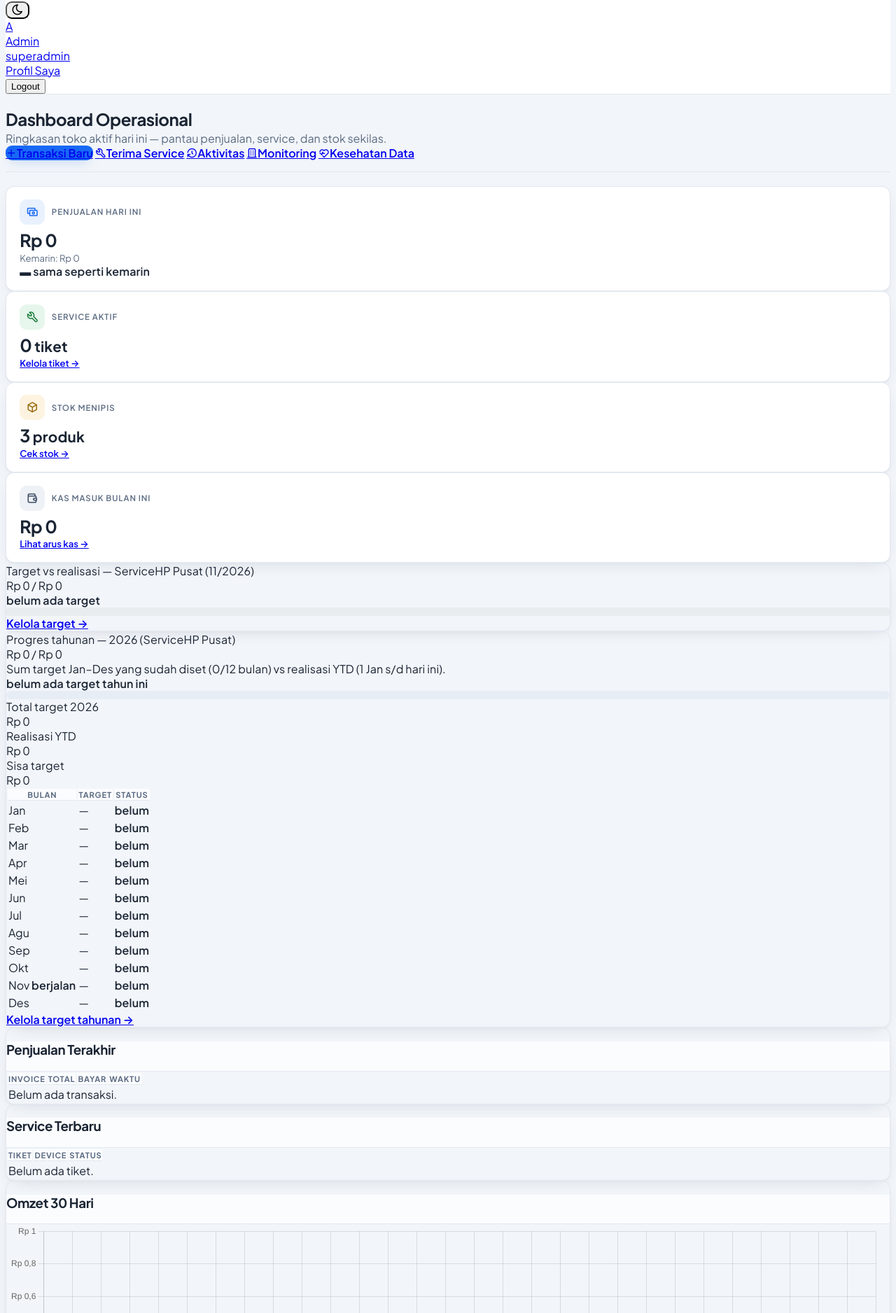
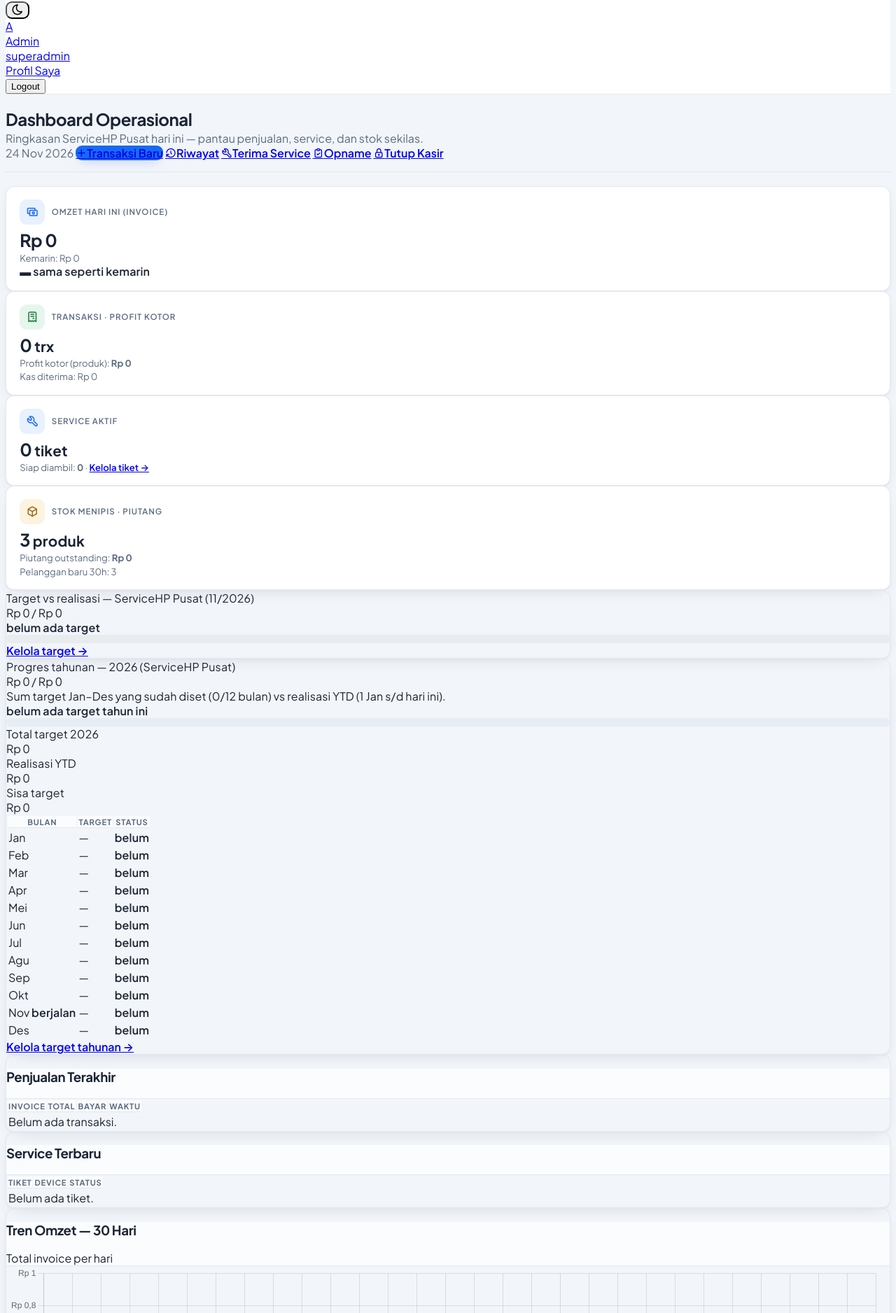
Before and after one commit to linducip2208/service-hp, a Laravel app: page / in a window 1280 px wide. Shown: the part 1593-3469 px from the top of the page at 70% size. Run offline with Laravel 12, Linux system fonts and the light colour scheme; a user stored in the database is signed in; data comes from the database, SQL or seed files in the repository; data that the repository does not hold is empty; some libraries are stand-ins or nearby versions.

Commit message:
Fase 2c: dashboard operasional (KPI, tren terpisah, urgensi, peran, cabang)

```diff
--- a/app/Http/Controllers/DashboardController.php
+++ b/app/Http/Controllers/DashboardController.php
@@ -12,7 +12,7 @@ class DashboardController extends Controller
         $storeId = session('active_store_id') ?? auth()->user()->active_store_id ?? null;
         $role = auth()->user()->role ?? null;
 
-        $data = \App\Services\Dashboard\DashboardService::forStore($storeId ? (int) $storeId : null, $role);
+        $data = \App\Services\Dashboard\DashboardService::forStore($storeId ? (int) $storeId : null, $role, auth()->id());
 
         return view('dashboard', $data);
     }
--- a/app/Services/Dashboard/DashboardService.php
+++ b/app/Services/Dashboard/DashboardService.php
@@ -20,15 +20,15 @@ use Illuminate\Support\Facades\Schema;
  */
 class DashboardService
 {
-    public static function forStore(?int $storeId, ?string $role): array
+    public static function forStore(?int $storeId, ?string $role, ?int $userId = null): array
     {
-        $svc = new self($storeId, $role);
+        $svc = new self($storeId, $role, $userId);
         return $svc->build();
     }
 
     private bool $partial = false;
 
-    public function __construct(private ?int $storeId, private ?string $role) {}
+    public function __construct(private ?int $storeId, private ?string $role, private ?int $userId = null) {}
 
     public function build(): array
     {
@@ -59,6 +59,7 @@ class DashboardService
             'targetWidget' => $this->targetWidget(),
             'annualTarget' => $this->annualTarget(),
             'branchSummary' => $this->branchSummary($today),
+            'myTickets' => $this->myTickets(),
         ];
         $data['partial'] = $this->partial;
 
@@ -363,6 +364,20 @@ class DashboardService
         }
     }
 
+    /** Tiket aktif yang ditugaskan ke teknisi login (panel peran teknisi). */
+    private function myTickets(): mixed
+    {
+        return $this->safe(function () {
+            if ($this->role !== 'teknisi' || !$this->userId || !$this->has('service_tickets')) return collect();
+            return DB::table('service_tickets')
+                ->when($this->storeId, fn($q) => $q->where('store_id', $this->storeId))
+                ->where('technician_id', $this->userId)
+                ->whereNotIn('status', ['diserahkan', 'batal'])
+                ->orderByRaw("CASE WHEN priority = 'mendesak' THEN 0 ELSE 1 END")
+                ->orderBy('created_at')->limit(10)->get();
+        }, collect());
+    }
+
     private function branchSummary(string $today): ?array
     {
         try {
--- a/resources/views/dashboard.blade.php
+++ b/resources/views/dashboard.blade.php
@@ -3,14 +3,25 @@
 @section('content')
 <div class="page-header d-print-none no-print">
   <div class="row align-items-center">
-    <div class="col"><h2 class="page-title">Dashboard Operasional</h2><div class="text-secondary">Ringkasan toko aktif hari ini — pantau penjualan, service, dan stok sekilas.</div></div>
-    <div class="col-auto ms-auto d-flex flex-wrap gap-2">
+    <div class="col">
+      <h2 class="page-title">Dashboard Operasional</h2>
+      <div class="text-secondary">Ringkasan {{ $targetWidget['store_name'] ?? 'toko aktif' }} hari ini — pantau penjualan, service, dan stok sekilas.</div>
+      @if(!empty($partial))
+        <div class="mt-1"><span class="badge bg-yellow-lt" title="Sebagian widget gagal dimuat (lihat log)"><i class="ti ti-alert-triangle me-1"></i>Sebagian data tidak termuat</span></div>
+      @endif
+    </div>
+    <div class="col-auto ms-auto d-flex flex-wrap gap-2 align-items-center">
+      <span class="text-secondary small d-none d-md-inline">{{ now()->format('d M Y') }}</span>
+      @if(in_array(auth()->user()->role ?? '', ['superadmin','owner','admin','kasir']))
       <a href="{{ route('pos.index') }}" class="btn btn-primary"><i class="ti ti-plus me-1"></i>Transaksi Baru</a>
+      <a href="{{ route('sales.index') }}" class="btn btn-outline-secondary"><i class="ti ti-history me-1"></i>Riwayat</a>
+      @endif
       <a href="{{ route('services.create') }}" class="btn btn-outline-primary"><i class="ti ti-tool me-1"></i>Terima Service</a>
-      <a href="{{ route('activity') }}" class="btn btn-outline-secondary"><i class="ti ti-history me-1"></i>Aktivitas</a>
+      @if(in_array(auth()->user()->role ?? '', ['superadmin','owner','admin','gudang']))
+      <a href="{{ route('stocks.opname') }}" class="btn btn-outline-secondary"><i class="ti ti-clipboard-check me-1"></i>Opname</a>
+      @endif
       @if(in_array(auth()->user()->role ?? '', ['superadmin','owner']))
-      <a href="{{ route('stores.monitor') }}" class="btn btn-outline-success"><i class="ti ti-building me-1"></i>Monitoring</a>
-      <a href="{{ route('health') }}" class="btn btn-outline-danger"><i class="ti ti-heartbeat me-1"></i>Kesehatan Data</a>
+      <a href="{{ route('sales.closing') }}" class="btn btn-outline-warning"><i class="ti ti-lock me-1"></i>Tutup Kasir</a>
       @endif
     </div>
   </div>
@@ -19,67 +30,81 @@
   <div class="col-sm-6 col-lg-3">
     <div class="card corp-kpi">
       <div class="card-body">
-        <div class="corp-kpi-top"><span class="corp-kpi-icon blue"><i class="ti ti-cash"></i></span><span class="corp-kpi-label">Penjualan hari ini</span></div>
-        <div class="corp-kpi-value">
-          Rp {{ number_format($stats['penjualan_hari_ini'] ?? 0,0,',','.') }}
-        </div>
-        <div class="corp-kpi-sub">
-          Kemarin: Rp {{ number_format($stats['penjualan_kemarin'] ?? 0,0,',','.') }}
-        </div>
+        <div class="corp-kpi-top"><span class="corp-kpi-icon blue"><i class="ti ti-cash"></i></span><span class="corp-kpi-label">Omzet hari ini <span class="text-lowercase fw-normal">(invoice)</span></span></div>
+        <div class="corp-kpi-value">Rp {{ number_format($stats['penjualan_hari_ini'] ?? 0,0,',','.') }}</div>
+        <div class="corp-kpi-sub">Kemarin: Rp {{ number_format($stats['penjualan_kemarin'] ?? 0,0,',','.') }}</div>
         <div class="mt-1">
-          @php
-            $diff = $stats['penjualan_diff'] ?? 0;
-            $pct = $stats['penjualan_pct'] ?? null;
-          @endphp
-          @if($diff > 0)
-            <span class="badge bg-green-lt">
-              ▲ +Rp {{ number_format($diff,0,',','.') }}
-              @if(!is_null($pct))
-                (+{{ $pct }}%)
-              @endif
-              vs kemarin
-            </span>
-          @elseif($diff < 0)
-            <span class="badge bg-red-lt">
-              ▼ −Rp {{ number_format(abs($diff),0,',','.') }}
-              @if(!is_null($pct))
-                ({{ $pct }}%)
-              @endif
-              vs kemarin
-            </span>
-          @else
-            <span class="badge bg-secondary-lt">
-              ▬ sama seperti kemarin
-            </span>
-          @endif
+          @php $diff = $stats['penjualan_diff'] ?? 0; $pct = $stats['penjualan_pct'] ?? null; @endphp
+          @if($diff > 0)<span class="badge bg-green-lt">▲ +Rp {{ number_format($diff,0,',','.') }} @if(!is_null($pct))(+{{ $pct }}%)@endif vs kemarin</span>
+          @elseif($diff < 0)<span class="badge bg-red-lt">▼ −Rp {{ number_format(abs($diff),0,',','.') }} @if(!is_null($pct))({{ $pct }}%)@endif vs kemarin</span>
+          @else<span class="badge bg-secondary-lt">▬ sama seperti kemarin</span>@endif
         </div>
       </div>
     </div>
   </div>
-  <div class="col-sm-6 col-lg-3"><div class="card corp-kpi"><div class="card-body"><div class="corp-kpi-top"><span class="corp-kpi-icon green"><i class="ti ti-tool"></i></span><span class="corp-kpi-label">Service aktif</span></div><div class="corp-kpi-value">{{ $stats['service_aktif'] ?? 0 }} <small class="text-secondary fs-6">tiket</small></div><div class="corp-kpi-sub"><a href="{{ route('services.index') }}" class="btn btn-sm btn-ghost-primary mt-1 px-0">Kelola tiket →</a></div></div></div></div>
-  <div class="col-sm-6 col-lg-3"><div class="card corp-kpi"><div class="card-body"><div class="corp-kpi-top"><span class="corp-kpi-icon amber"><i class="ti ti-box"></i></span><span class="corp-kpi-label">Stok menipis</span></div><div class="corp-kpi-value">{{ $stats['stok_menipis'] ?? 0 }} <small class="text-secondary fs-6">produk</small></div><div class="corp-kpi-sub"><a href="{{ route('products.index') }}" class="btn btn-sm btn-ghost-warning mt-1 px-0">Cek stok →</a></div></div></div></div>
-  <div class="col-sm-6 col-lg-3"><div class="card corp-kpi"><div class="card-body"><div class="corp-kpi-top"><span class="corp-kpi-icon slate"><i class="ti ti-wallet"></i></span><span class="corp-kpi-label">Kas masuk bulan ini</span></div><div class="corp-kpi-value">Rp {{ number_format($stats['kas_masuk_bulan'] ?? 0,0,',','.') }}</div><div class="corp-kpi-sub"><a href="{{ route('cash.index') }}" class="btn btn-sm btn-ghost-secondary mt-1 px-0">Lihat arus kas →</a></div></div></div></div>
+  <div class="col-sm-6 col-lg-3">
+    <div class="card corp-kpi">
+      <div class="card-body">
+        <div class="corp-kpi-top"><span class="corp-kpi-icon green"><i class="ti ti-receipt"></i></span><span class="corp-kpi-label">Transaksi · profit kotor</span></div>
+        <div class="corp-kpi-value">{{ $stats['trx_hari_ini'] ?? 0 }} <small class="text-secondary fs-6">trx</small></div>
+        <div class="corp-kpi-sub">Profit kotor (produk): <b class="text-success">Rp {{ number_format($stats['profit_kotor_hari_ini'] ?? 0,0,',','.') }}</b></div>
+        <div class="corp-kpi-sub">Kas diterima: Rp {{ number_format($stats['kas_diterima_hari_ini'] ?? 0,0,',','.') }}</div>
+      </div>
+    </div>
+  </div>
+  <div class="col-sm-6 col-lg-3">
+    <div class="card corp-kpi">
+      <div class="card-body">
+        <div class="corp-kpi-top"><span class="corp-kpi-icon blue"><i class="ti ti-tool"></i></span><span class="corp-kpi-label">Service aktif</span></div>
+        <div class="corp-kpi-value">{{ $stats['service_aktif'] ?? 0 }} <small class="text-secondary fs-6">tiket</small></div>
+        <div class="corp-kpi-sub">Siap diambil: <b>{{ $stats['siap_diambil'] ?? 0 }}</b> · <a href="{{ route('services.index') }}" class="btn btn-sm btn-ghost-primary mt-1 px-0">Kelola tiket →</a></div>
+      </div>
+    </div>
+  </div>
+  <div class="col-sm-6 col-lg-3">
+    <div class="card corp-kpi">
+      <div class="card-body">
+        <div class="corp-kpi-top"><span class="corp-kpi-icon amber"><i class="ti ti-box"></i></span><span class="corp-kpi-label">Stok menipis · piutang</span></div>
+        <div class="corp-kpi-value">{{ $stats['stok_menipis'] ?? 0 }} <small class="text-secondary fs-6">produk</small></div>
+        <div class="corp-kpi-sub">Piutang outstanding: <b class="text-danger">Rp {{ number_format($stats['piutang_outstanding'] ?? 0,0,',','.') }}</b></div>
+        <div class="corp-kpi-sub">Pelanggan baru 30h: {{ $stats['pelanggan_baru_30h'] ?? 0 }}</div>
+      </div>
+    </div>
+  </div>
 </div>
+@if((auth()->user()->role ?? '') === 'teknisi' && !empty($myTickets) && $myTickets->count())
+<div class="card mt-3 border-primary">
+  <div class="card-header"><h3 class="card-title"><i class="ti ti-user-cog me-1"></i>Tiket saya ({{ $myTickets->count() }})</h3></div>
+  <div class="table-responsive"><table class="table table-sm card-table mb-0"><thead><tr><th>Tiket</th><th>Device</th><th>Status</th><th>Prioritas</th><th></th></tr></thead>
+  <tbody>@foreach($myTickets as $t)<tr class="{{ ($t->priority ?? '')==='mendesak' ? 'table-danger' : '' }}"><td class="font-monospace">{{ $t->ticket_no }}</td><td>{{ $t->product_brand }} {{ $t->product_type }}</td><td><span class="badge bg-blue-lt">{{ $t->status }}</span></td><td>@if(($t->priority ?? '')==='mendesak')<span class="badge bg-red-lt">mendesak</span>@else<span class="text-secondary">{{ $t->priority ?? '-' }}</span>@endif</td><td class="text-end"><a href="{{ route('services.show', $t->id) }}" class="btn btn-sm btn-ghost-primary">Kerjakan →</a></td></tr>@endforeach</tbody></table></div>
+</div>
+@endif
 @if(in_array(auth()->user()->role ?? '', ['superadmin','owner','admin']) && !empty($alerts))
-<div class="card mt-3 border-danger no-print">
-  <div class="card-header bg-red-lt">
+@php
+  $alertGroups = ['mendesak' => ['label' => 'Mendesak — tangani sekarang', 'cls' => 'red'], 'hari_ini' => ['label' => 'Hari ini', 'cls' => 'orange'], 'rutin' => ['label' => 'Rutin dipantau', 'cls' => 'yellow']];
+  $alertByLevel = collect($alerts)->groupBy(fn($a) => $a['level'] ?? 'rutin');
+@endphp
+<div class="card mt-3 no-print">
+  <div class="card-header">
     <h3 class="card-title"><i class="ti ti-alert-triangle me-1"></i>Perlu perhatian ({{ count($alerts) }})</h3>
     <div class="card-actions">
-      <a
-        href="{{ route('reminders.index') }}"
-        class="btn btn-sm btn-outline-danger"
-      >
-        <i class="ti ti-bell me-1"></i>Buka pusat pengingat
-      </a>
+      <a href="{{ route('reminders.index') }}" class="btn btn-sm btn-outline-primary"><i class="ti ti-bell me-1"></i>Pusat pengingat</a>
     </div>
   </div>
-  <div class="list-group list-group-flush">
-  @foreach($alerts as $a)
-    <a href="{{ $a['url'] }}" class="list-group-item list-group-item-action d-flex align-items-center gap-2">
-      <span>{{ $a['icon'] }}</span><span>{{ $a['text'] }}</span><span class="ms-auto text-primary">→</span>
-    </a>
+  @foreach($alertGroups as $lvl => $meta)
+    @if(!empty($alertByLevel[$lvl]) && count($alertByLevel[$lvl]))
+    <div class="card-body py-2 border-bottom">
+      <span class="badge bg-{{ $meta['cls'] }}-lt">{{ $meta['label'] }} ({{ count($alertByLevel[$lvl]) }})</span>
+    </div>
+    <div class="list-group list-group-flush">
+    @foreach($alertByLevel[$lvl] as $a)
+      <a href="{{ $a['url'] }}" class="list-group-item list-group-item-action d-flex align-items-center gap-2">
+        <i class="ti {{ $a['icon'] ?? 'ti-alert-circle' }} text-{{ $meta['cls'] === 'orange' ? 'warning' : $meta['cls'] }}"></i><span>{{ $a['text'] }}</span><span class="ms-auto text-primary">→</span>
+      </a>
+    @endforeach
+    </div>
+    @endif
   @endforeach
-  </div>
 </div>
 @endif
 @if(!empty($targetWidget))
@@ -456,19 +481,27 @@
     </tbody></table></div></div></div>
 </div>
 <div class="row row-cards mt-3">
-  <div class="col-lg-8"><div class="card"><div class="card-header"><h3 class="card-title">Omzet 30 Hari</h3></div>
+  <div class="col-lg-6"><div class="card"><div class="card-header"><h3 class="card-title">Tren Omzet — 30 Hari</h3><div class="card-subtitle">Total invoice per hari</div></div>
     <div class="card-body"><canvas id="ch-rev" height="120"></canvas></div></div></div>
-  <div class="col-lg-4"><div class="card"><div class="card-header"><h3 class="card-title">Metode Bayar Bulan Ini</h3></div>
+  <div class="col-lg-6"><div class="card"><div class="card-header"><h3 class="card-title">Tren Profit Kotor — 30 Hari</h3><div class="card-subtitle">Margin produk per hari (jasa belum termasuk)</div></div>
+    <div class="card-body"><canvas id="ch-profit" height="120"></canvas></div></div></div>
+</div>
+<div class="row row-cards mt-3">
+  <div class="col-lg-4"><div class="card"><div class="card-header"><h3 class="card-title">Metode Bayar Bulan Ini</h3><div class="card-subtitle">Kas benar-benar diterima</div></div>
     <div class="card-body"><canvas id="ch-pay" height="200"></canvas>
     @if(empty($payLabels))<div class="text-secondary text-center small mt-2">Belum ada pembayaran bulan ini.</div>@endif</div></div></div>
-</div>
-<div class="row row-cards mt-3">
   <div class="col-lg-4"><div class="card"><div class="card-header"><h3 class="card-title">Top 5 Produk Terlaris (30 hari)</h3></div>
     <div class="table-responsive"><table class="table table-sm card-table mb-0"><thead><tr><th>Produk</th><th class="text-end">Qty</th><th class="text-end">Omzet</th></tr></thead>
     <tbody>@forelse($topProducts as $t)<tr><td>{{ $t->name }}</td><td class="text-end">{{ $t->qty }}</td><td class="text-end">Rp {{ number_format($t->omzet,0,',','.') }}</td></tr>
     @empty<tr><td colspan="3" class="text-center text-secondary">Belum ada penjualan.</td></tr>@endforelse</tbody></table></div></div></div>
-  <div class="col-lg-4"><div class="card"><div class="card-header"><h3 class="card-title">Status Service</h3></div><div class="card-body">
-    @forelse($serviceByStatus as $st => $c)<span class="badge bg-blue-lt me-1 mb-1">{{ $st }}: {{ $c }}</span>
+  <div class="col-lg-4"><div class="card"><div class="card-header"><h3 class="card-title">Alur Service Operasional</h3><div class="card-subtitle">{{ $serviceOps['active'] ?? 0 }} tiket aktif</div></div><div class="card-body">
+    @php $flowLabels = ['diterima'=>'Diterima','diagnosa'=>'Diagnosa','menunggu_persetujuan'=>'Menunggu Persetujuan','disetujui'=>'Disetujui','dikerjakan'=>'Dikerjakan','qc'=>'QC','siap_diambil'=>'Siap Diambil','diserahkan'=>'Diserahkan','batal'=>'Batal']; @endphp
+    @forelse(($serviceOps['counts'] ?? []) as $st => $c)
+      <a href="{{ route('services.index') }}" class="d-flex align-items-center gap-2 py-1 text-decoration-none text-reset">
+        <span class="badge bg-{{ in_array($st,['siap_diambil'])?'green':(in_array($st,['diserahkan'])?'secondary':(in_array($st,['batal'])?'dark':'blue')) }}-lt" style="min-width:34px">{{ $c }}</span>
+        <span>{{ $flowLabels[$st] ?? $st }}</span>
+        @if($st==='siap_diambil' && $c>0)<span class="ms-auto badge bg-green-lt">ambil!</span>@endif
+      </a>
     @empty<span class="text-secondary">Belum ada tiket.</span>@endforelse
     <div class="mt-2"><a href="{{ route('services.index') }}" class="btn btn-sm btn-ghost-primary">Kelola service →</a></div></div></div></div>
   <div class="col-lg-4"><div class="card"><div class="card-header"><h3 class="card-title">Stok Menipis</h3></div>
@@ -476,6 +509,13 @@
     <tbody>@forelse($lowStocks as $l)<tr><td>{{ $l->name }}<div class="small text-secondary">min {{ $l->min_stock }}</div></td><td class="text-end"><span class="badge bg-{{ $l->qty<=0?'red':'yellow' }}-lt">{{ $l->qty }}</span></td></tr>
     @empty<tr><td colspan="2" class="text-center text-secondary">Stok aman.</td></tr>@endforelse</tbody></table></div></div></div>
 </div>
+@if(in_array(auth()->user()->role ?? '', ['superadmin','owner']) && !empty($branchSummary))
+<div class="card mt-3">
+  <div class="card-header"><h3 class="card-title"><i class="ti ti-building me-1"></i>Semua Cabang Hari Ini</h3><div class="card-actions"><a href="{{ route('stores.monitor') }}" class="btn btn-sm btn-ghost-primary">Monitoring pusat →</a></div></div>
+  <div class="table-responsive"><table class="table table-sm card-table mb-0"><thead><tr><th>Cabang</th><th class="text-end">Omzet</th><th class="text-end">Trx</th><th class="text-end">Service aktif</th><th class="text-end">Stok kritis</th></tr></thead>
+  <tbody>@foreach($branchSummary as $b)<tr><td>{{ $b['store']->name }}</td><td class="text-end">Rp {{ number_format($b['omzet'],0,',','.') }}</td><td class="text-end">{{ $b['trx'] }}</td><td class="text-end">{{ $b['service_aktif'] }}</td><td class="text-end">@if($b['stok_kritis']>0)<span class="badge bg-red-lt">{{ $b['stok_kritis'] }}</span>@else<span class="text-secondary">0</span>@endif</td></tr>@endforeach</tbody></table></div>
+</div>
+@endif
 @if($pendingBookings->count())
 <div class="card mt-3"><div class="card-header"><h3 class="card-title"> Booking Menunggu Konfirmasi ({{ $pendingBookings->count() }})</h3></div>
   <div class="table-responsive"><table class="table table-sm card-table mb-0"><thead><tr><th>Kode</th><th>Pelanggan</th><th>Device</th><th>Jadwal</th><th>Status</th></tr></thead>
@@ -491,11 +531,14 @@
 <script>
 (function(){
   if(typeof Chart === 'undefined') return;
+  const rp = v => 'Rp '+Number(v).toLocaleString('id-ID');
   const rev = document.getElementById('ch-rev');
-  if(rev) new Chart(rev, {type:'line', data:{labels:@json($revLabels ?? []), datasets:[{label:'Omzet (Rp)', data:@json($revData ?? []), borderColor:'#206bc4', backgroundColor:'rgba(32,107,196,.12)', fill:true, tension:.3}]}, options:{plugins:{legend:{display:false}}, scales:{y:{ticks:{callback:v=>'Rp '+Number(v).toLocaleString('id-ID')}}}}});
+  if(rev) new Chart(rev, {type:'line', data:{labels:@json($revLabels ?? []), datasets:[{label:'Omzet (Rp)', data:@json($revData ?? []), borderColor:'#1769f5', backgroundColor:'rgba(23,105,245,.12)', fill:true, tension:.3}]}, options:{plugins:{legend:{display:false}}, scales:{y:{ticks:{callback:rp}}}}});
+  const prf = document.getElementById('ch-profit');
+  if(prf) new Chart(prf, {type:'bar', data:{labels:@json($trends['labels'] ?? $revLabels ?? []), datasets:[{label:'Profit kotor (Rp)', data:@json($trends['profit'] ?? []), backgroundColor:'#16a36a'}]}, options:{plugins:{legend:{display:false}}, scales:{y:{ticks:{callback:rp}}}}});
   const pay = document.getElementById('ch-pay');
   const pl = @json($payLabels ?? []);
-  if(pay && pl.length) new Chart(pay, {type:'doughnut', data:{labels:pl, datasets:[{data:@json($payData ?? []), backgroundColor:['#206bc4','#2fb344','#e74c3c','#f5c518','#6c757d']}]}, options:{plugins:{legend:{position:'bottom'}}}});
+  if(pay && pl.length) new Chart(pay, {type:'doughnut', data:{labels:pl, datasets:[{data:@json($payData ?? []), backgroundColor:['#1769f5','#16a36a','#e74c3c','#f59e0b','#6c757d']}]}, options:{plugins:{legend:{position:'bottom'}}}});
 })();
 </script>
 @endpush
```
Also changed, not shown: docs/TODO_UI_UX.md (+7 -5 lines), tests/Feature/DashboardRolesTest.php (added, +26 -0 lines).
